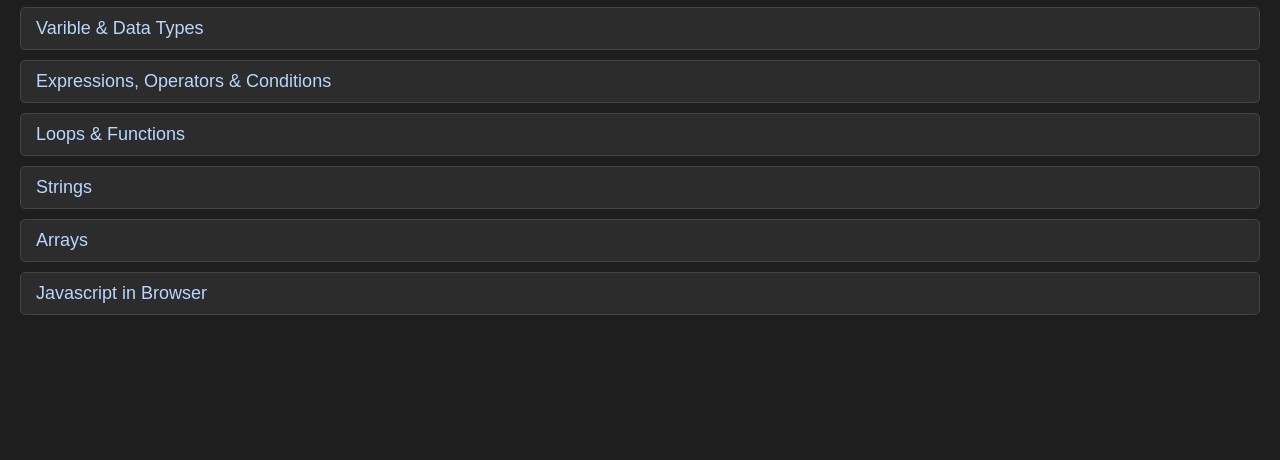
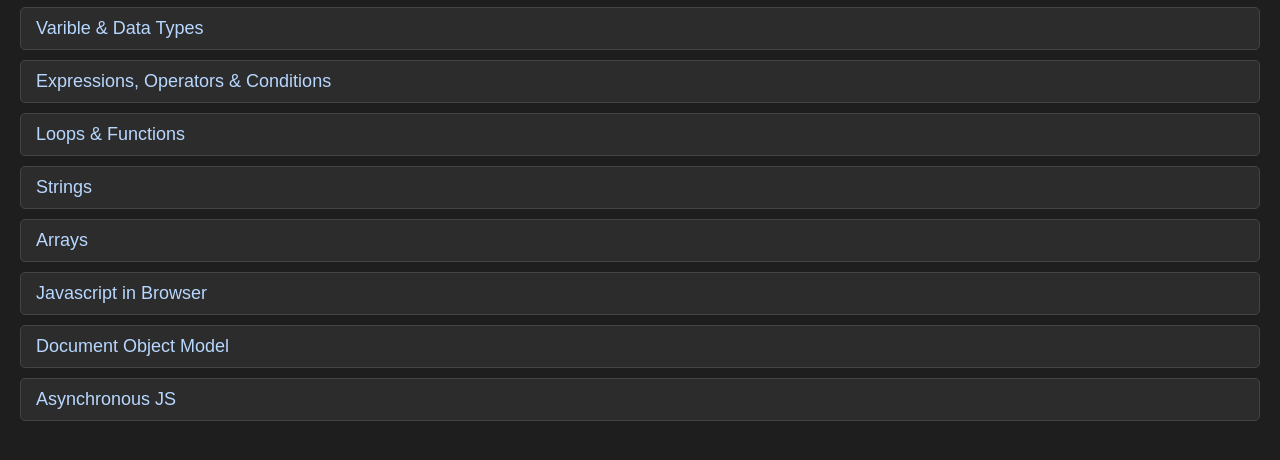
Before and after one commit to Abhias2405/Learn_Javascript, a plain HTML site: page index.html in a window 1280 px wide. Shown: the part 124-584 px from the top of the page. Drawn offline with Linux system fonts and the light colour scheme.

Commit message:
index update

```diff
--- a/index.html
+++ b/index.html
@@ -57,6 +57,8 @@
         <li><a href="strings.html">Strings</a></li>
         <li><a href="arrays.html">Arrays</a></li>
         <li><a href="jsinbrowser.html">Javascript in Browser</a></li>
+        <li><a href="dom.html">Document Object Model</a></li>
+        <li><a href="asynchronous.html">Asynchronous JS</a></li>
     </ul>
 
 </body>
```
